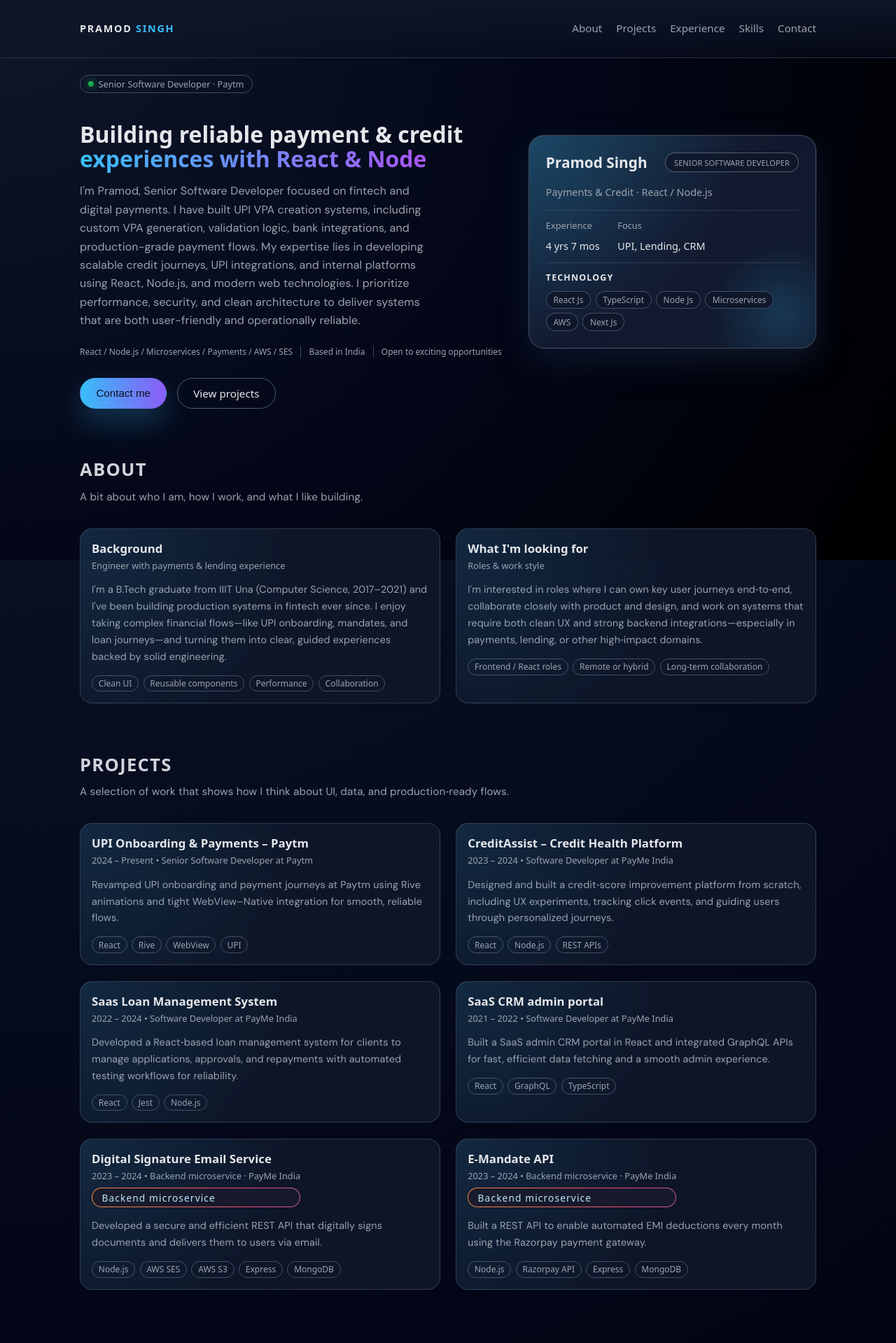
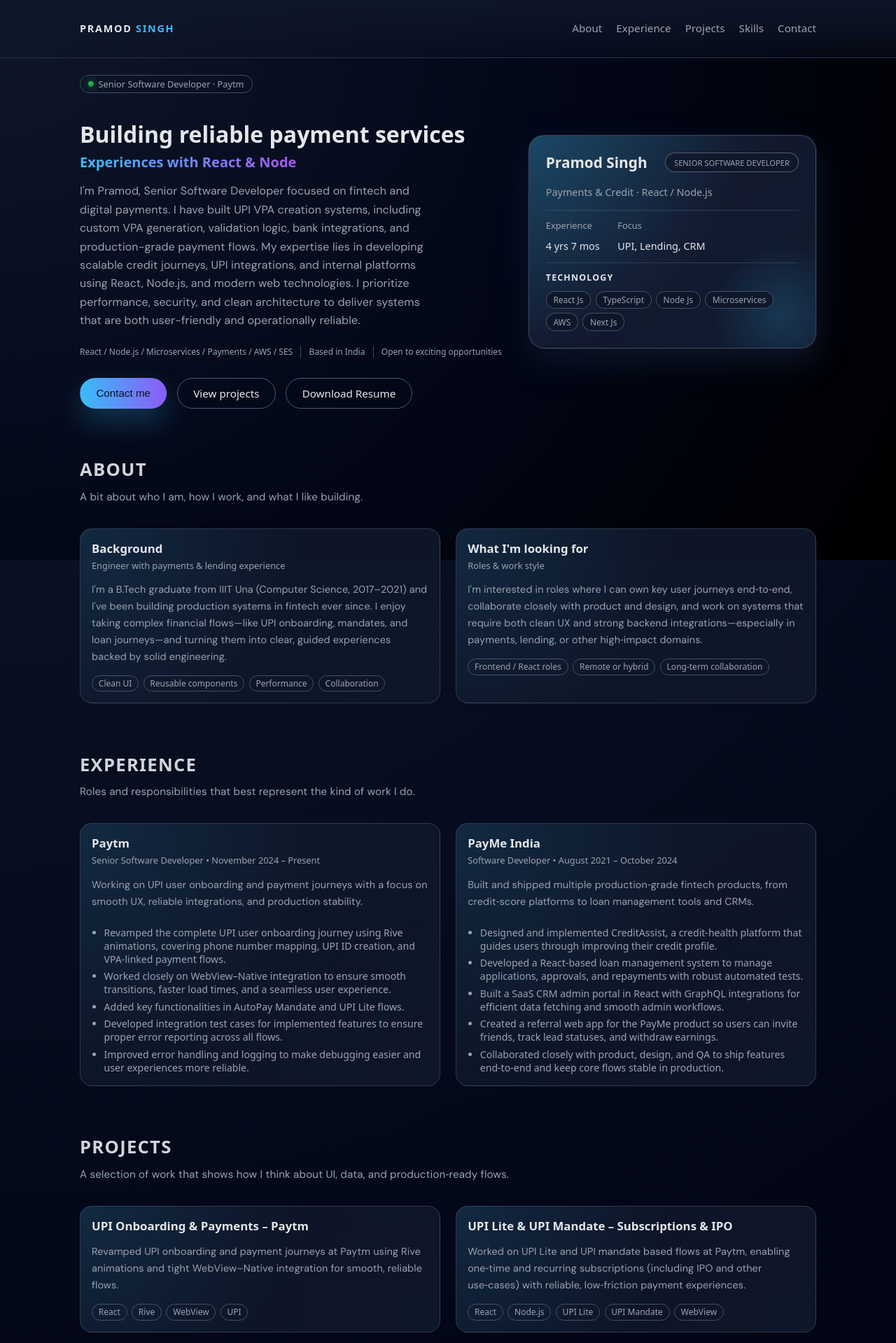
Before and after one commit to Ekaiva/pramo-portfolio, a React (Vite) app: page / in a window 1280 px wide. Shown: the top 1919 px of the page at 70% size. Built offline with nearby package versions, Linux system fonts and the light colour scheme.

Commit message:
deploy resume

```diff
--- a/src/App.tsx
+++ b/src/App.tsx
@@ -23,6 +23,14 @@ const projects = [
     description:
       'Revamped UPI onboarding and payment journeys at Paytm using Rive animations and tight WebView–Native integration for smooth, reliable flows.',
     tech: ['React', 'Rive', 'WebView', 'UPI'],
+    role: 'Senior Software Developer at Paytm'
+  },
+  {
+    title: 'UPI Lite & UPI Mandate – Subscriptions & IPO',
+    period: '2024 – Present',
+    description:
+      'Worked on UPI Lite and UPI mandate based flows at Paytm, enabling one‑time and recurring subscriptions (including IPO and other use‑cases) with reliable, low‑friction payment experiences.',
+    tech: ['React', 'Node.js', 'UPI Lite', 'UPI Mandate', 'WebView'],
     role: 'Senior Software Developer at Paytm'
   },
   {
@@ -159,11 +167,11 @@ const App: React.FC = () => {
             <button className="nav-link" onClick={() => handleNavLinkClick('about')}>
               About
             </button>
+            <button className="nav-link" onClick={() => handleNavLinkClick('experience')}>
+              Experience
+            </button>
             <button className="nav-link" onClick={() => handleNavLinkClick('projects')}>
               Projects
-            </button>
-            <button className="nav-link" onClick={() => handleNavLinkClick('experience')}>
-              Experience
             </button>
             <button className="nav-link" onClick={() => handleNavLinkClick('skills')}>
               Skills
@@ -185,9 +193,9 @@ const App: React.FC = () => {
               </div>
 
               <h1 className="hero-heading">
-                Building reliable payment & credit
+                Building reliable payment services
                 <br />
-                <span>experiences with React & Node</span>
+                <span>Experiences with React & Node</span>
               </h1>
               <p className="hero-body">
                 I&apos;m Pramod, Senior Software Developer focused on fintech and digital payments. I have built UPI VPA creation systems, including custom VPA generation, validation logic, bank integrations, and production-grade payment flows. My expertise lies in developing scalable credit journeys, UPI integrations, and internal platforms using React, Node.js, and modern web technologies. I prioritize performance, security, and clean architecture to deliver systems that are both user-friendly and operationally reliable.
@@ -210,6 +218,14 @@ const App: React.FC = () => {
                   }}
                 >
                   View projects
+                </a>
+                <a
+                  className="btn btn-outline"
+                  href="https://drive.google.com/file/d/1x1V7A2nC6d_-ZKVnj-aQADRqdgojJhPB/view?usp=drive_link"
+                  target="_blank"
+                  rel="noreferrer"
+                >
+                  Download Resume
                 </a>
               </div>
             </div>
@@ -305,42 +321,6 @@ const App: React.FC = () => {
             </div>
           </div>
         </section>
-
-        <section id="projects">
-          <div className="container">
-            <h2 className="section-title">Projects</h2>
-            <p className="section-subtitle">
-              A selection of work that shows how I think about UI, data, and production‑ready flows.
-            </p>
-
-            <div className="grid grid-2">
-              {projects.map((project) => (
-                <article className="card" key={project.title}>
-                  <div className="card-header">
-                    <div>
-                  <div className="card-title">{project.title}</div>
-                  <div className="card-meta">
-                    {project.period} • {project.role}
-                  </div>
-                  {project.role.startsWith('Backend microservice') && (
-                    <div className="project-pill-backend contact-value">Backend microservice</div>
-                  )}
-                    </div>
-                  </div>
-                  <p className="card-body">{project.description}</p>
-                  <div className="tag-row">
-                    {project.tech.map((t) => (
-                      <span className="tag" key={t}>
-                        {t}
-                      </span>
-                    ))}
-                  </div>
-                </article>
-              ))}
-            </div>
-          </div>
-        </section>
-
         <section id="experience">
           <div className="container">
             <h2 className="section-title">Experience</h2>
@@ -370,6 +350,39 @@ const App: React.FC = () => {
             </div>
           </div>
         </section>
+        <section id="projects">
+          <div className="container">
+            <h2 className="section-title">Projects</h2>
+            <p className="section-subtitle">
+              A selection of work that shows how I think about UI, data, and production‑ready flows.
+            </p>
+
+            <div className="grid grid-2">
+              {projects.map((project) => (
+                <article className="card" key={project.title}>
+                  <div className="card-header">
+                    <div>
+                      <div className="card-title">{project.title}</div>
+                      {project.role.startsWith('Backend microservice') && (
+                        <div className="project-pill-backend contact-value">Backend microservice</div>
+                      )}
+                    </div>
+                  </div>
+                  <p className="card-body">{project.description}</p>
+                  <div className="tag-row">
+                    {project.tech.map((t) => (
+                      <span className="tag" key={t}>
+                        {t}
+                      </span>
+                    ))}
+                  </div>
+                </article>
+              ))}
+            </div>
+          </div>
+        </section>
+
+
 
         <section id="skills">
           <div className="container">
--- a/src/styles.css
+++ b/src/styles.css
@@ -232,6 +232,7 @@ main {
   -webkit-background-clip: text;
   background-clip: text;
   color: transparent;
+  font-size: 20px;
 }
 
 .hero-tag {
@@ -634,7 +635,7 @@ main {
     #6fba82
   );
   background-size: 300% 300%;
-  animation: animatedgradient 3s ease alternate infinite;
+  animation: animatedgradient 2s ease alternate infinite;
   z-index: -1;
 }
 
@@ -770,7 +771,7 @@ main {
     #6fba82
   );
   background-size: 300% 300%;
-  animation: animatedgradient 3s ease alternate infinite;
+  animation: animatedgradient 2s ease alternate infinite;
   z-index: -2;
 }
 
```
